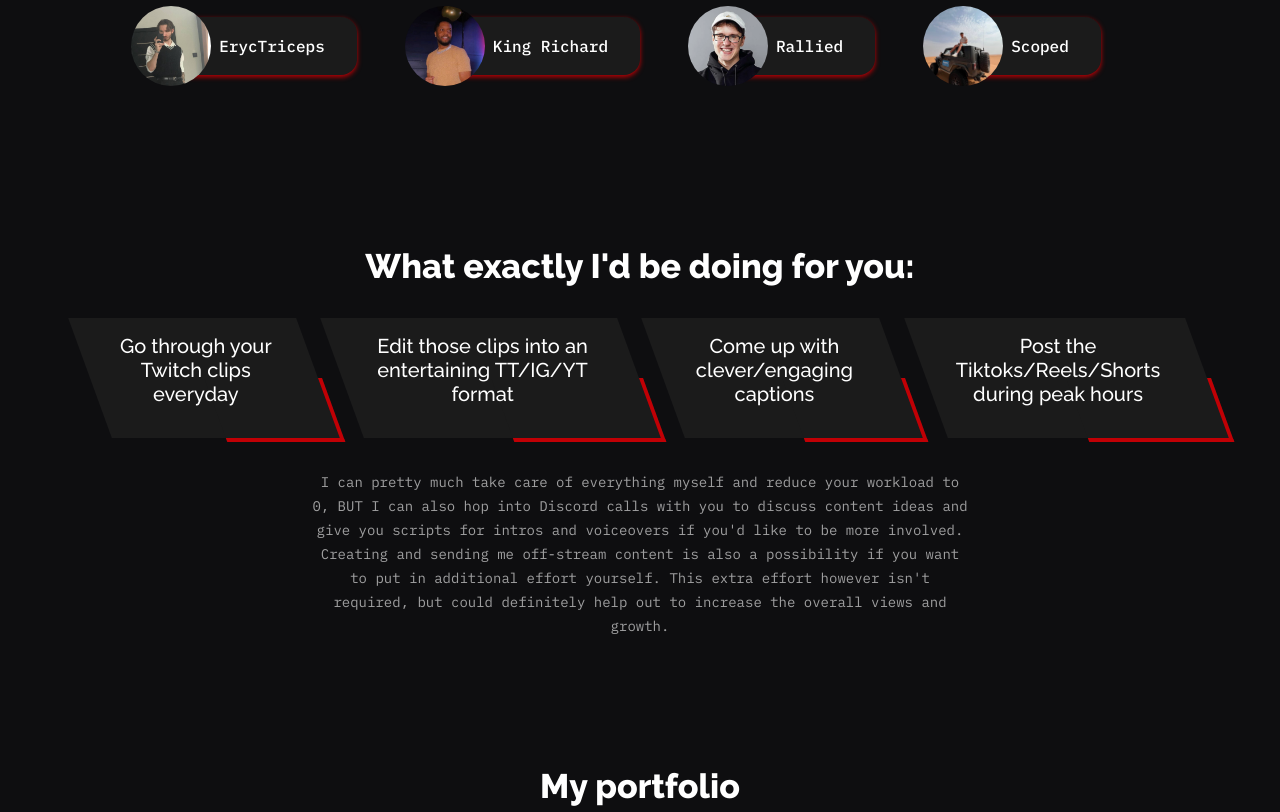
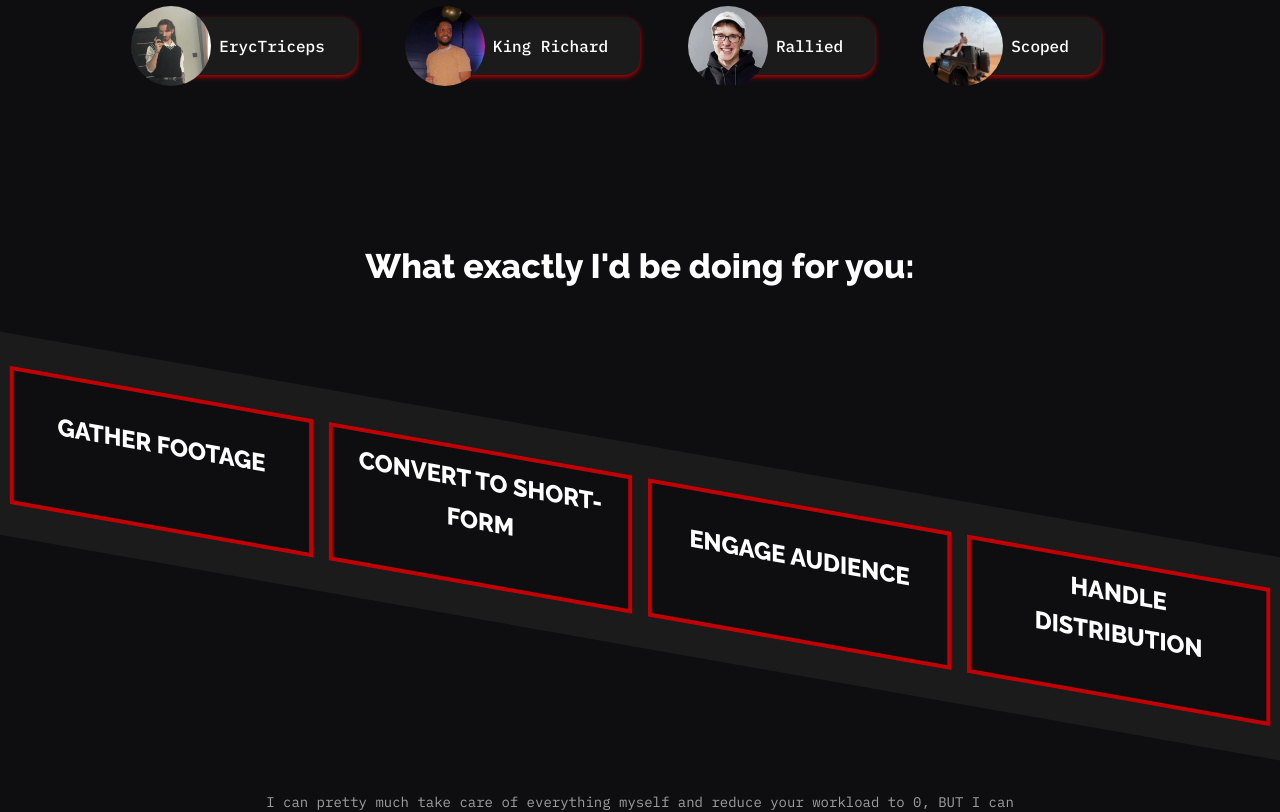
Before and after one commit to schouppeyoran/giannidm, a React (Create React App) app: page / in a window 1280 px wide. Shown: the part 682-1494 px from the top of the page. Built offline with nearby package versions, Linux system fonts and the light colour scheme.

Commit message:
Rework About

```diff
--- a/src/components/About/About.jsx
+++ b/src/components/About/About.jsx
@@ -1,4 +1,4 @@
-import React from 'react';
+import React, { useState } from 'react';
 import { images } from '../../constants';
 import './about.css';
 
@@ -7,35 +7,51 @@ const aboutSection = {
     description: ''
 }
 
-const work = {
-    tag: 'Content creation',
-    title: 'Content management',
-    descriptionItems: [
-        'Go through your Twitch clips everyday',
-        'Edit those clips into an entertaining TT/IG/YT format ',
-        'Come up with clever/engaging captions',
-        'Post the Tiktoks/Reels/Shorts during peak hours',
-    ],
-    description: "I can pretty much take care of everything myself and reduce your workload to 0, BUT I can also hop into Discord calls with you to discuss content ideas and give you scripts for intros and voiceovers if you'd like to be more involved. Creating and sending me off-stream content is also a possibility if you want to put in additional effort yourself. This extra effort however isn't required, but could definitely help out to increase the overall views and growth.",
-    image: images.work1
-}
+const work = [
+    {
+        label: "Gather footage",
+        description: "Go through Twitch clips"
+    },
+    {
+        label: "Convert to short-form",
+        description: "Edit the clips into TikTok / Instagram Reels / YouTube Shorts format"
+    },
+    {
+        label: "Engage audience",
+        description: "Come up with clever / engaging captions & tags"
+    },
+    {
+        label: "Handle distribution",
+        description: "Post the short-form content during peak hours"
+    },
+]
 
 const About = () => {
+    const [expandedCard, setExpandedCard] = useState(null);
+
+    const handleCardHover = (index) => {
+      if (expandedCard !== index) {
+        setExpandedCard(index);
+      }
+    };
+
     return (
         <section id='about' className='container app__about'>
             <h1>{aboutSection.title}</h1>
             <p>{aboutSection.description}</p>
-        <ul className='app__about-sumup'>
-            {work.descriptionItems.map((descriptionItem) => (
-                <li className="app__about-sumup-item">
-                    <h2>{descriptionItem}</h2>
-                    <div className='app__about-sumup-item-backdrop'/>
-                </li>
+            <div className="app__about-cards">
+                {work.map((item, index) => (
+                    <div className={`app__about-card ${index === expandedCard ? 'expandedCard' : ''}`} onMouseEnter={() => handleCardHover(index)}>
+                        <h1>{item.label}</h1>
+                        <div className="app__about-card-expanded">
+                            <p>{item.description}</p>
+                        </div>
+                    </div>
                 ))}
-        </ul>
-        <p>{work.description}</p>
+            </div>
+            <p>I can pretty much take care of everything myself and reduce your workload to 0, BUT I can also hop into Discord calls with you to discuss content ideas and give you scripts for intros and voiceovers if you'd like to be more involved. Creating and sending me off-stream content is also a possibility if you want to put in additional effort yourself. This extra effort however isn't required, but could definitely help out to increase the overall views and growth.</p>
         </section>
-  )
-}
+    );
+};
 
 export default About
--- a/src/components/About/about.css
+++ b/src/components/About/about.css
@@ -3,6 +3,9 @@
     flex-direction: column;
     align-items: center;
     gap: 1rem;
+    padding-left: 0;
+    padding-right: 0;
+    overflow: hidden;
 }
 
 .app__about h1 {
@@ -22,51 +25,67 @@
     max-width: 60%;
 }
 
-.app__about-sumup {
+.app__about-cards {
     display: flex;
-    flex-direction: row;
-    gap: 2.5rem;
-    margin-bottom: 2rem;
+    align-items: stretch;
+    justify-content: center;
+    gap: 1rem;
+    background: var(--color-eerieBlack);
+    padding: 2rem 25%;
+    transform: rotate(10deg);
+    width: 150%;
+    height: 25vh;
+    margin: 8rem 0;
 }
 
-.app__about-sumup-item-backdrop {
-    z-index: 3;
-    position: absolute;
-    width: calc(100% + 1rem);
-    height: calc(100% + 1rem);
-    background: var(--color-eerieBlack);
-    left: 0;
-    top: 0;
-    transform: skewX(20deg);
+.app__about-card {
+    border: 4px solid var(--color-primary);
+    padding: 1rem;
+    background: var(--color-bg);
+    transform: skewX(10deg);
+    flex: 1;
+    display: flex;
+    flex-direction: column;
+    align-items: center;
+    justify-content: center;
+    transition: all 1s;
+    text-align: center;
+    gap: 2rem;
 }
 
-.app__about-sumup-item-backdrop::before {
-    z-index: 2;
-    position: absolute;
-    content: "";
-    width: 50%;
-    height: 50%;
-    bottom: -4px;
-    right: -4px;
-    background: var(--color-eerieBlack);
-    border-right: 4px solid var(--color-primary);
-    border-bottom: 4px solid var(--color-primary);
-}
-
-.app__about-sumup-item {
-    position: relative;
+.app__about-card-expanded {
     display: flex;
     align-items: center;
     justify-content: center;
-    text-align: center;
-    gap: 0.5rem;
-    padding: 1rem;
-    transition: var(--transition);
 }
 
-.app__about-sumup-item h2 {
-    z-index: 5;
-    font-size: 20px;
+.app__about-card p {
+    display: none;
+}
+
+.expandedCard {
+    flex: 2;
+}
+
+.expandedCard h1 {
+    background: var(--color-primary);
+}
+
+.expandedCard p {
+    display: flex;
+    align-items: center;
+    justify-content: center;
+}
+
+.app__about-card h1 {
+    font-size: 24px;
+    text-transform: uppercase;
+    padding: 0.5rem;
+    border-radius: 0.5rem;
+}
+
+.app__about-card p {
+    width: 100%;
 }
 
 @media screen and (max-width: 1150px) {
--- a/src/components/Hero/hero.css
+++ b/src/components/Hero/hero.css
@@ -123,6 +123,9 @@
 .app__hero-content-img {
     position: relative;
     width: 40%;
+    height: 100%;
+    display: flex;
+    justify-content: center;
 }
 
 .app__hero-content-img img {
@@ -131,6 +134,8 @@
     border: 5px solid var(--color-white);
     box-shadow: 0px 10px 25px var(--color-primary);
     animation: float 4s ease-in-out infinite;
+    height: 100%;
+    width: auto;
 }
 
 @keyframes float {
```
Lines whose indentation alone changed are shown as unchanged.
